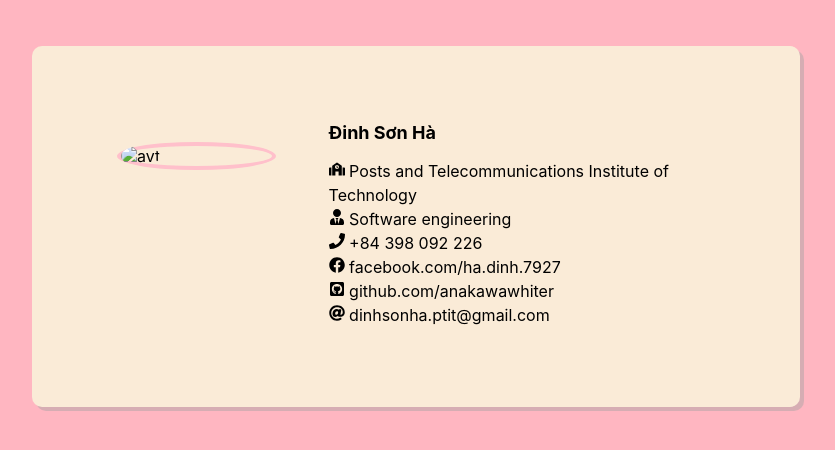
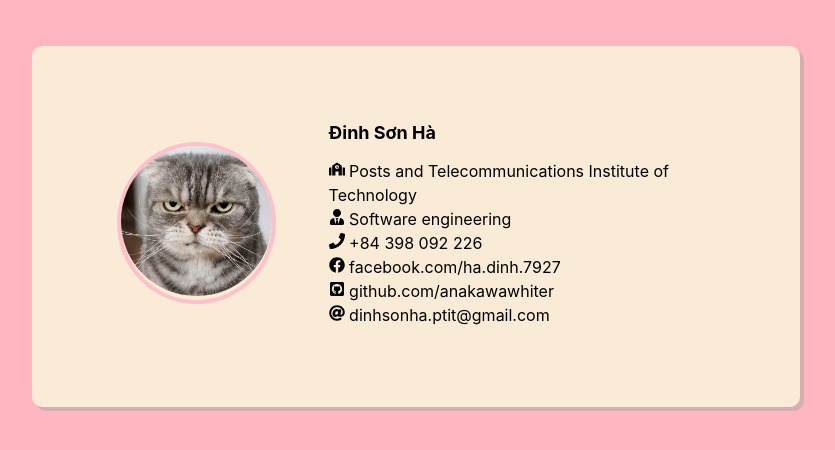
Before and after one commit to anakawawhiter/in4, a plain HTML site: page index.html in a window 1280 px wide. Shown: the whole page, without its empty margins (224-1059 px from the left). Drawn offline with Linux system fonts and the light colour scheme; the site is published under a folder, as on GitHub Pages, so addresses that start at the root find nothing.

Commit message:
ver 1.1
ver 1.1

```diff
--- a/index.html
+++ b/index.html
@@ -13,7 +13,7 @@
     <div class="container">
         <div class="avt">
             <div class="avt_frame">
-                <img class="avt_img" src="/avt.jpg" alt="avt">
+                <img class="avt_img" src="./avt/avt.jpg" alt="avt">
             </div>
         </div>
         <div class="info">
```
Also changed, not shown: avt/avt.jpg (renamed from avt.jpg).
